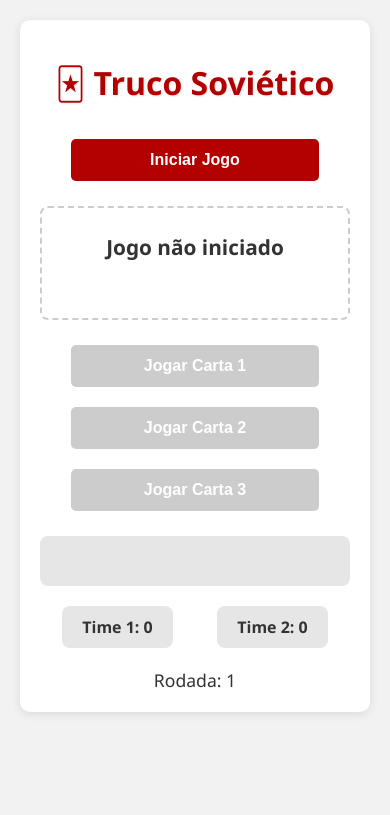
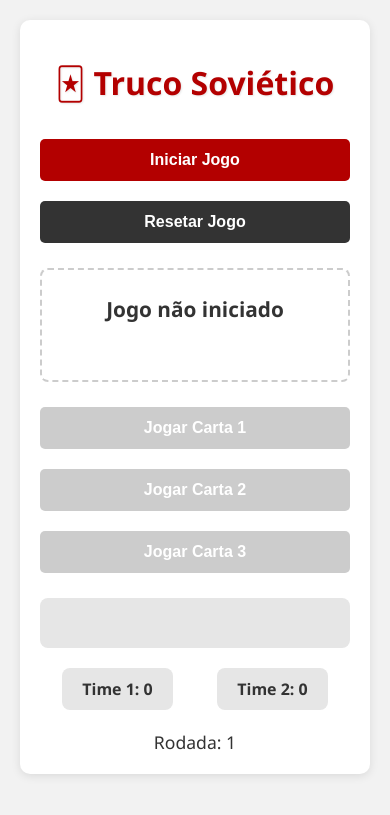
Before and after one commit to Mateus-Band/Truco-Sovietico, a Flask app: page / in a window 390 px wide. Shown: the top 815 px of the page. Run offline with Flask 3, Linux system fonts and the light colour scheme.

Commit message:
Update index.html

```diff
--- a/templates/index.html
+++ b/templates/index.html
@@ -8,10 +8,12 @@
     :root {
       --vermelho: #b30000;
       --vermelho-escuro: #8c0000;
+      --preto: #333333;
+      --cinza-escuro: #555555;
       --branco: #ffffff;
       --cinza-claro: #f2f2f2;
       --cinza: #e6e6e6;
-      --cinza-escuro: #cccccc;
+      --cinza-medio: #cccccc;
     }
 
     body {
@@ -20,7 +22,7 @@
       padding: 20px;
       max-width: 800px;
       margin: 0 auto;
-      color: #333;
+      color: var(--preto);
     }
 
     h1 {
@@ -40,7 +42,7 @@
     #cartas-container {
       margin: 20px 0;
       min-height: 80px;
-      border: 2px dashed var(--cinza-escuro);
+      border: 2px dashed var(--cinza-medio);
       border-radius: 8px;
       padding: 15px;
       background-color: var(--branco);
@@ -64,22 +66,33 @@
     button {
       padding: 12px 24px;
       font-size: 1em;
-      background-color: var(--vermelho);
       color: white;
       border: none;
       border-radius: 5px;
       cursor: pointer;
       transition: all 0.3s;
       font-weight: bold;
+      min-width: 120px;
     }
 
-    button:hover {
+    #btnIniciar {
+      background-color: var(--vermelho);
+    }
+
+    #btnIniciar:hover {
       background-color: var(--vermelho-escuro);
-      transform: translateY(-2px);
+    }
+
+    #btnResetar {
+      background-color: var(--preto);
+    }
+
+    #btnResetar:hover {
+      background-color: var(--cinza-escuro);
     }
 
     button:disabled {
-      background-color: var(--cinza-escuro);
+      background-color: var(--cinza-medio);
       cursor: not-allowed;
       transform: none;
     }
@@ -115,7 +128,9 @@
     }
 
     .iniciar-container {
-      text-align: center;
+      display: flex;
+      justify-content: center;
+      gap: 10px;
       margin: 20px 0;
     }
 
@@ -125,8 +140,13 @@
         align-items: center;
       }
 
+      .iniciar-container {
+        flex-direction: column;
+        align-items: center;
+      }
+
       button {
-        width: 80%;
+        width: 100%;
         margin: 5px 0;
       }
     }
@@ -138,6 +158,7 @@
 
     <div class="iniciar-container">
       <button id="btnIniciar">Iniciar Jogo</button>
+      <button id="btnResetar" disabled>Resetar Jogo</button>
     </div>
 
     <div id="cartas-container">
@@ -168,6 +189,7 @@
     const placarTime2El = document.getElementById('placarTime2');
     const vezEl = document.getElementById('vez');
     const btnIniciar = document.getElementById('btnIniciar');
+    const btnResetar = document.getElementById('btnResetar');
     const btnCarta1 = document.getElementById('btnCarta1');
     const btnCarta2 = document.getElementById('btnCarta2');
     const btnCarta3 = document.getElementById('btnCarta3');
@@ -221,8 +243,9 @@
         placarTime2El.textContent = `Time 2: ${dataPlacar.time2}`;
         vezEl.textContent = `Rodada: ${dataPlacar.rodada}${dataCartas.vez ? ` - Vez: Jogador ${dataCartas.vez}` : ''}`;
 
-        // Atualiza botão de iniciar
+        // Atualiza botões de controle
         btnIniciar.disabled = jogoAtivo;
+        btnResetar.disabled = !jogoAtivo;
         btnIniciar.textContent = jogoAtivo ? 'Jogo em Andamento' : 'Iniciar Jogo';
 
         // Atualiza botões de carta
@@ -253,6 +276,24 @@
       }
     }
 
+    async function resetarJogo() {
+      try {
+        const res = await fetch('/resetar', {
+          method: 'POST'
+        });
+
+        if (!res.ok) throw new Error('Erro ao resetar jogo');
+
+        const data = await res.json();
+        mensagemEl.textContent = data.mensagem;
+        await carregarEstado();
+
+      } catch (error) {
+        console.error('Erro:', error);
+        mensagemEl.textContent = 'Falha ao resetar o jogo. Tente novamente.';
+      }
+    }
+
     async function jogar(indice) {
       try {
         const res = await fetch(`/jogar/${indice}`, {
@@ -273,6 +314,7 @@
 
     // Event Listeners
     btnIniciar.addEventListener('click', iniciarJogo);
+    btnResetar.addEventListener('click', resetarJogo);
 
     // Inicialização
     carregarEstado();
```
